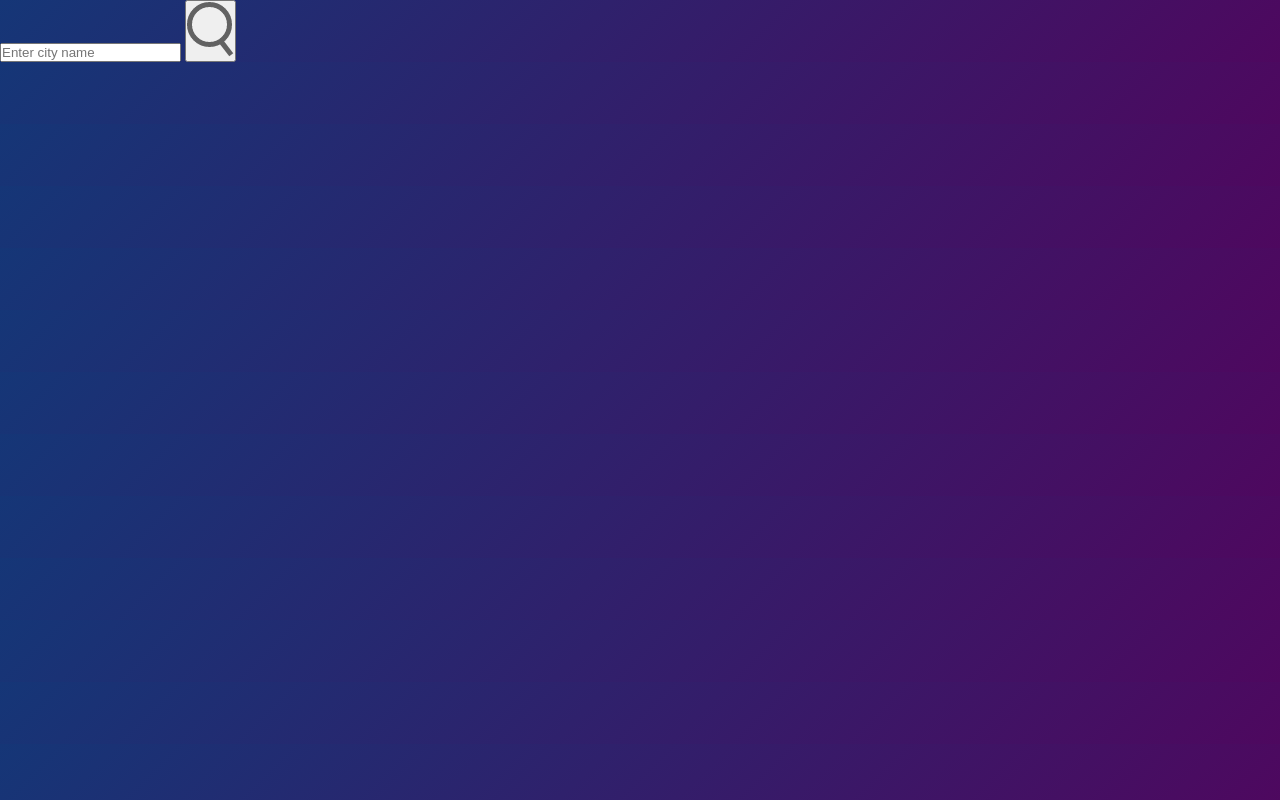
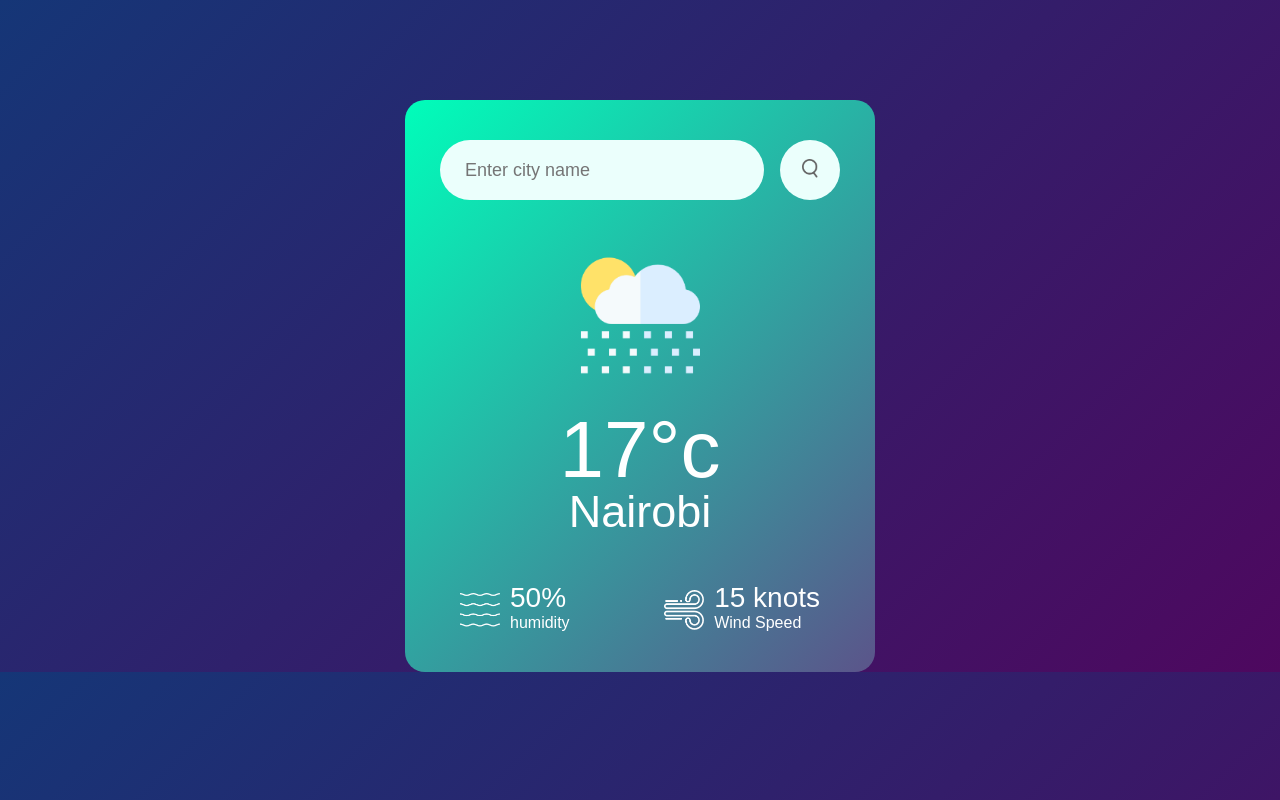
Before and after one commit to MuchiriKinyua/Weather-App, a plain HTML site: page index.html in a window 1280 px wide. Drawn offline with Linux system fonts and the light colour scheme; no server answers.

Commit message:
adding elements

```diff
--- a/index.html
+++ b/index.html
@@ -12,6 +12,28 @@
             <input type="text" placeholder="Enter city name" spellcheck="false">
             <button><img src="images/search.png"></button>
         </div>
+        <div class="weather">
+            <img src="images/rain.png" class="weather-icon">
+            <h1 class="temp">17°c</h1>
+            <h2 class="city">Nairobi</h2>
+            <div class="details">
+                <div class="col">
+                    <img src="images/humidity.png">
+                    <div>
+                        <p class="humidity">50%</p>
+                        <p>humidity</p>
+                    </div>
+                </div>
+                <div class="col">
+                    <img src="images/wind.png">
+                    <div>
+                        <p class="wind">15 knots</p>
+                        <p>Wind Speed</p>
+                    </div>
+                </div>
+            </div>
+        </div>
     </div>
+    <script src="script.js"></script>
 </body>
 </html>
--- a/script.js
+++ b/script.js
@@ -0,0 +1,11 @@
+const apiKey = "d3361a3940df7b07c93e9a9badb9eee1";
+const apiUrl = "https://pro.openweathermap.org/data/2.5/forecast/climate?units=metric&q=nairobi";
+
+async function checkWeather(){
+    const response = await fetch(apiUrl + `&appid=${apiKey}`);
+    var data = await response.json();
+
+    console.log(data);
+}
+
+checkWeather();
--- a/style.css
+++ b/style.css
@@ -7,3 +7,76 @@
 body {
     background: linear-gradient(135deg, #153677, #4e085f);
 }
+.card{
+    width: 90%;
+    max-width: 470px;
+    background: linear-gradient(135deg, #00feba, #5b548a);
+    color: #fff;
+    margin: 100px auto 0;
+    border-radius: 20px;
+    padding: 40px 35px;
+    text-align: center;
+}
+.search{
+    width: 100%;
+    display: flex;
+    align-items: center;
+    justify-content: space-between;
+}
+.search input{
+    border: 0;
+    outline: 0;
+    background: #ebfffc;
+    color: #555;
+    padding: 10px 25px;
+    height: 60px;
+    border-radius: 30px;
+    flex: 1;
+    margin-right: 16px;
+    font-size: 18px;
+}
+.search button{
+    border: 0;
+    outline: 0;
+    background: #ebfffc;
+    border-radius: 50%;
+    width: 60px;
+    height: 60px;
+    cursor: pointer;
+}
+.search button img{
+    width: 16px;
+}
+.weather-icon{
+    width: 170px;
+    margin-top: 30px;
+}
+.weather h1{
+    font-size: 80px;
+    font-weight: 500;
+}
+.weather h2{
+    font-size: 45px;
+    font-weight: 400;
+    margin-top: -10px;
+}
+.details{
+    display: flex;
+    align-items: center;
+    justify-content: space-between;
+    padding: 0 20px;
+    margin-top: 50px;
+}
+.col{
+    display: flex;
+    align-items: center;
+    text-align: left;
+}
+.col img{
+    width: 40px;
+    margin-right: 10px;
+}
+.humidity, .wind{
+    font-size: 28px;
+    margin-top: -6px;
+}
```
